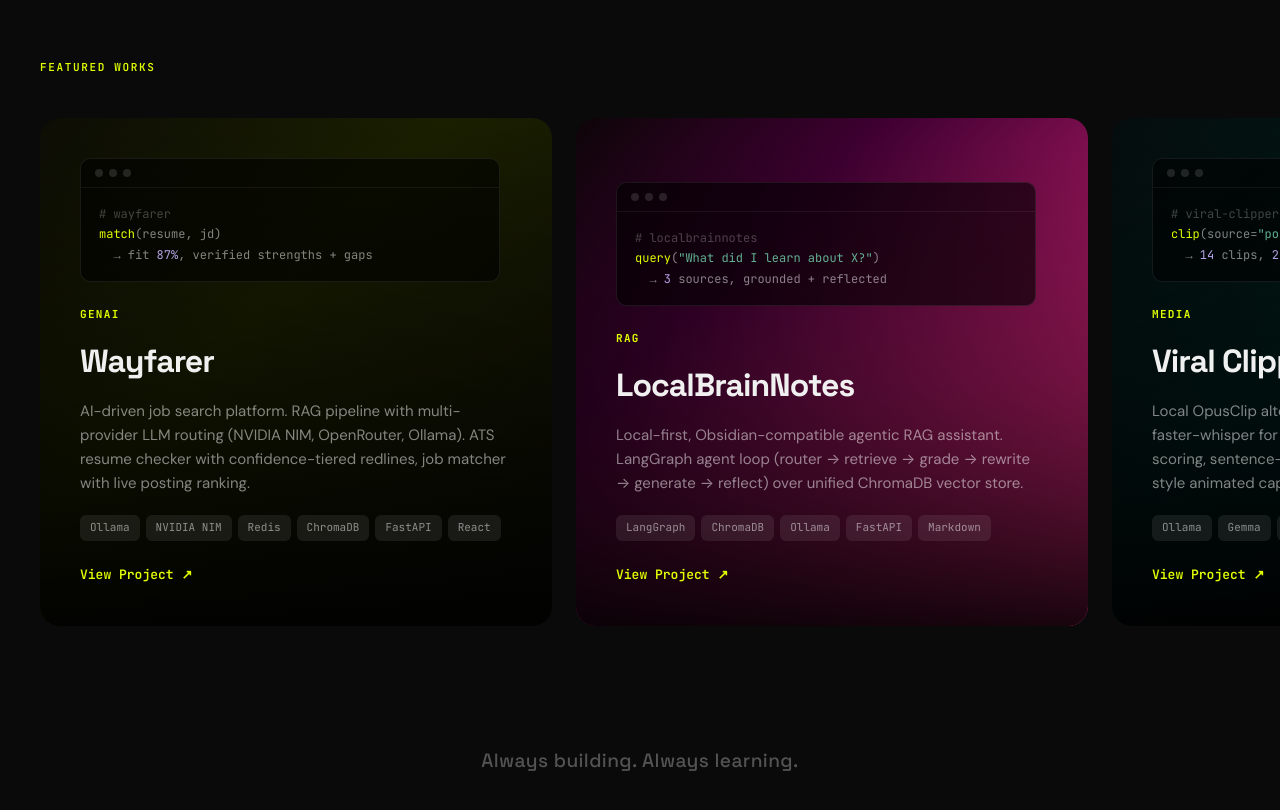
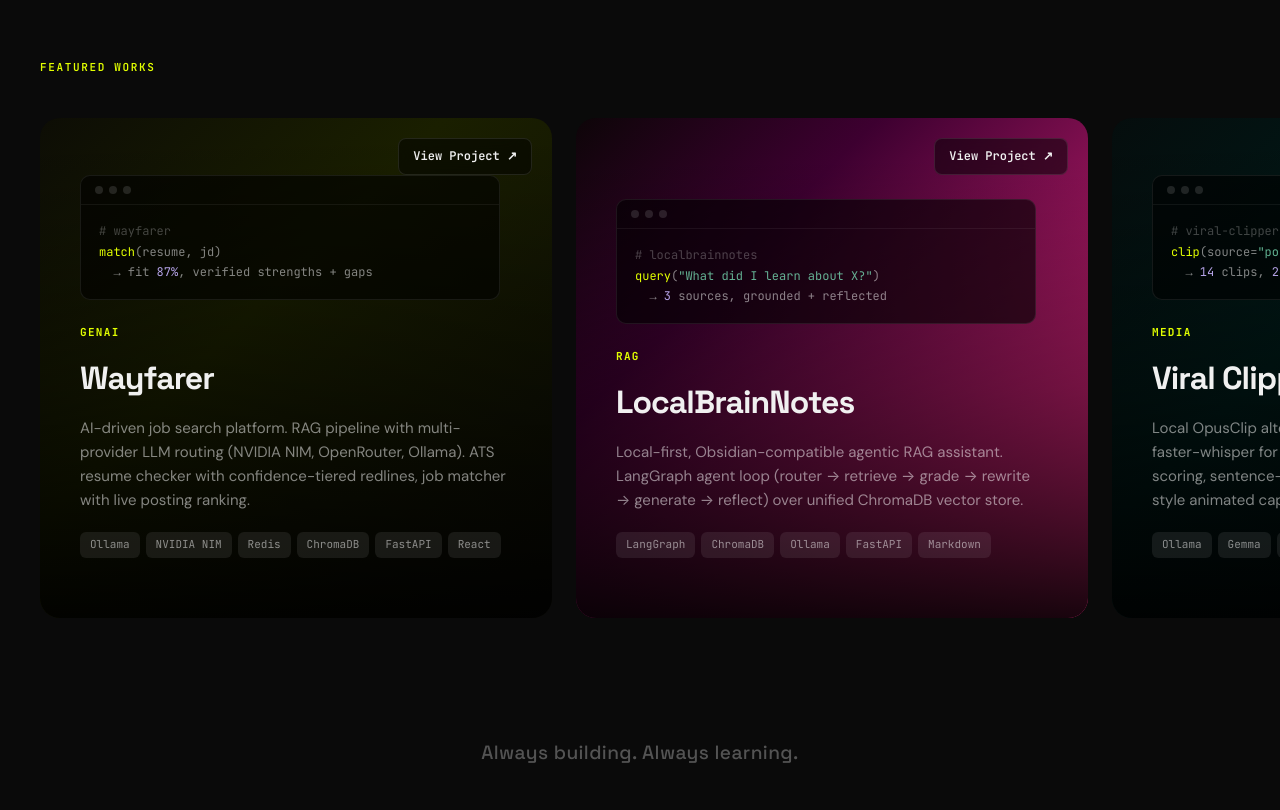
Before and after one commit to anubhavsanket/portfolio, a plain HTML site: page index.html in a window 1280 px wide. Shown: the part 1800-2610 px from the top of the page. Drawn offline with nearby package versions, Linux system fonts and the light colour scheme; a script that the page names is missing.

Commit message:
Move project links to top-right corner of cards

```diff
--- a/index.html
+++ b/index.html
@@ -122,6 +122,7 @@
             <div class="work-track">
                 <article class="work-card" data-category="genai">
                     <div class="work-card-bg"></div>
+                    <a href="https://github.com/anubhavsanket/wayfarer" target="_blank" class="work-link">View Project ↗</a>
                     <div class="work-card-content">
                         <div class="work-card-visual">
                             <div class="work-screenshot" aria-hidden="true">
@@ -137,11 +138,11 @@
                         <div class="work-tech">
                             <span>Ollama</span><span>NVIDIA NIM</span><span>Redis</span><span>ChromaDB</span><span>FastAPI</span><span>React</span>
                         </div>
-                        <a href="https://github.com/anubhavsanket/wayfarer" target="_blank" class="work-link">View Project ↗</a>
                     </div>
                 </article>
                 <article class="work-card" data-category="rag">
                     <div class="work-card-bg"></div>
+                    <a href="https://github.com/anubhavsanket/localbrainnotes" target="_blank" class="work-link">View Project ↗</a>
                     <div class="work-card-content">
                         <div class="work-card-visual">
                             <div class="work-screenshot" aria-hidden="true">
@@ -157,11 +158,11 @@
                         <div class="work-tech">
                             <span>LangGraph</span><span>ChromaDB</span><span>Ollama</span><span>FastAPI</span><span>Markdown</span>
                         </div>
-                        <a href="https://github.com/anubhavsanket/localbrainnotes" target="_blank" class="work-link">View Project ↗</a>
                     </div>
                 </article>
                 <article class="work-card" data-category="media">
                     <div class="work-card-bg"></div>
+                    <a href="https://github.com/anubhavsanket/viral-clipper" target="_blank" class="work-link">View Project ↗</a>
                     <div class="work-card-content">
                         <div class="work-card-visual">
                             <div class="work-screenshot" aria-hidden="true">
@@ -177,11 +178,11 @@
                         <div class="work-tech">
                             <span>Ollama</span><span>Gemma</span><span>faster-whisper</span><span>CUDA</span><span>FFmpeg</span><span>PyQt6</span>
                         </div>
-                        <a href="https://github.com/anubhavsanket/viral-clipper" target="_blank" class="work-link">View Project ↗</a>
                     </div>
                 </article>
                 <article class="work-card" data-category="quant">
                     <div class="work-card-bg"></div>
+                    <a href="https://github.com/anubhavsanket/Hull-Tactical-Kaggle-Competition" target="_blank" class="work-link">View Project ↗</a>
                     <div class="work-card-content">
                         <div class="work-card-visual">
                             <div class="work-screenshot" aria-hidden="true">
@@ -197,7 +198,6 @@
                         <div class="work-tech">
                             <span>XGBoost</span><span>scikit-learn</span><span>NumPy</span><span>Pandas</span><span>Polars</span>
                         </div>
-                        <a href="https://github.com/anubhavsanket/Hull-Tactical-Kaggle-Competition" target="_blank" class="work-link">View Project ↗</a>
                     </div>
                 </article>
             </div>
--- a/styles.css
+++ b/styles.css
@@ -632,14 +632,29 @@
 }
 
 .work-link {
+    position: absolute;
+    top: 20px;
+    right: 20px;
+    z-index: 2;
     font-family: var(--mono);
-    font-size: 13px;
+    font-size: 12px;
     font-weight: 600;
-    color: var(--accent);
-    transition: opacity 0.2s;
+    color: var(--text);
+    background: rgba(0,0,0,0.5);
+    backdrop-filter: blur(12px);
+    -webkit-backdrop-filter: blur(12px);
+    border: 1px solid rgba(255,255,255,0.1);
+    padding: 8px 14px;
+    border-radius: 8px;
+    transition: all 0.2s;
+    text-decoration: none;
 }
 
-.work-link:hover { opacity: 0.7; }
+.work-link:hover {
+    background: rgba(0,0,0,0.7);
+    border-color: rgba(255,255,255,0.2);
+    color: var(--accent);
+}
 
 /* ============================================
    STACK
```
